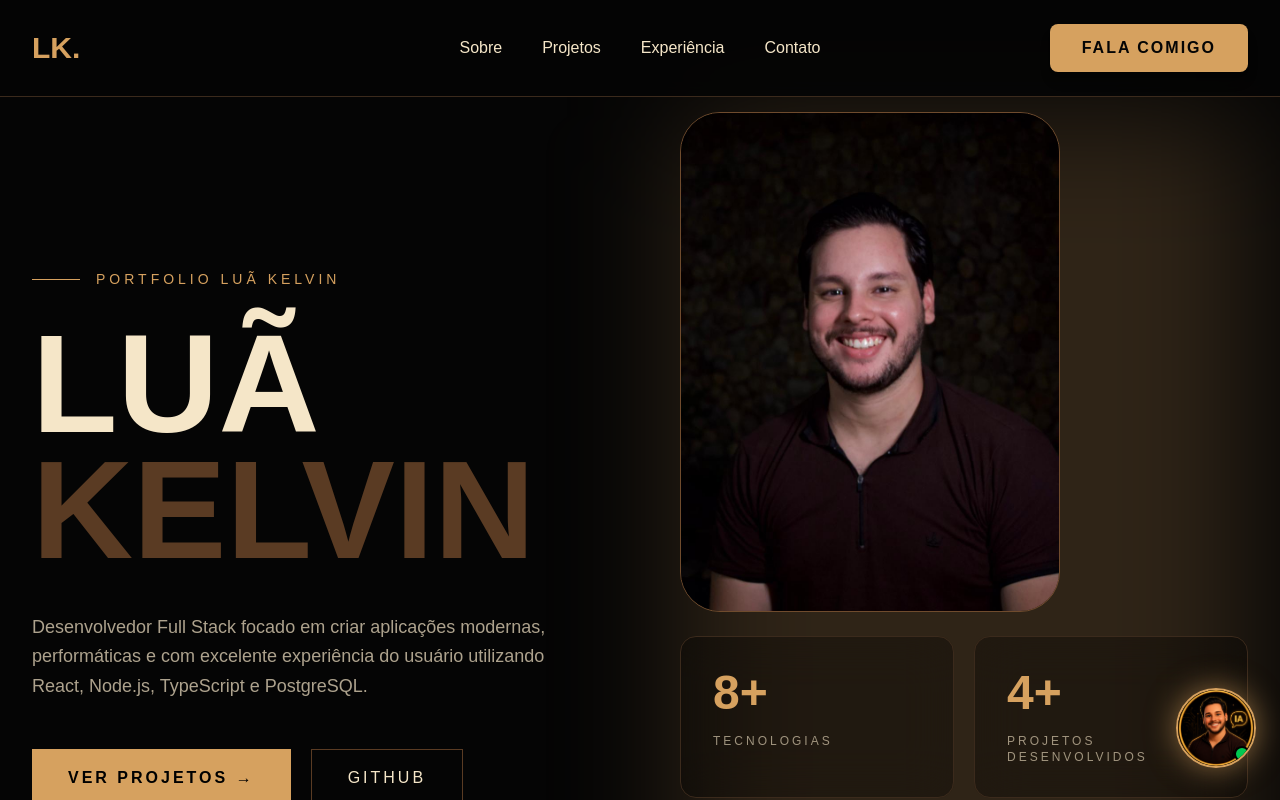
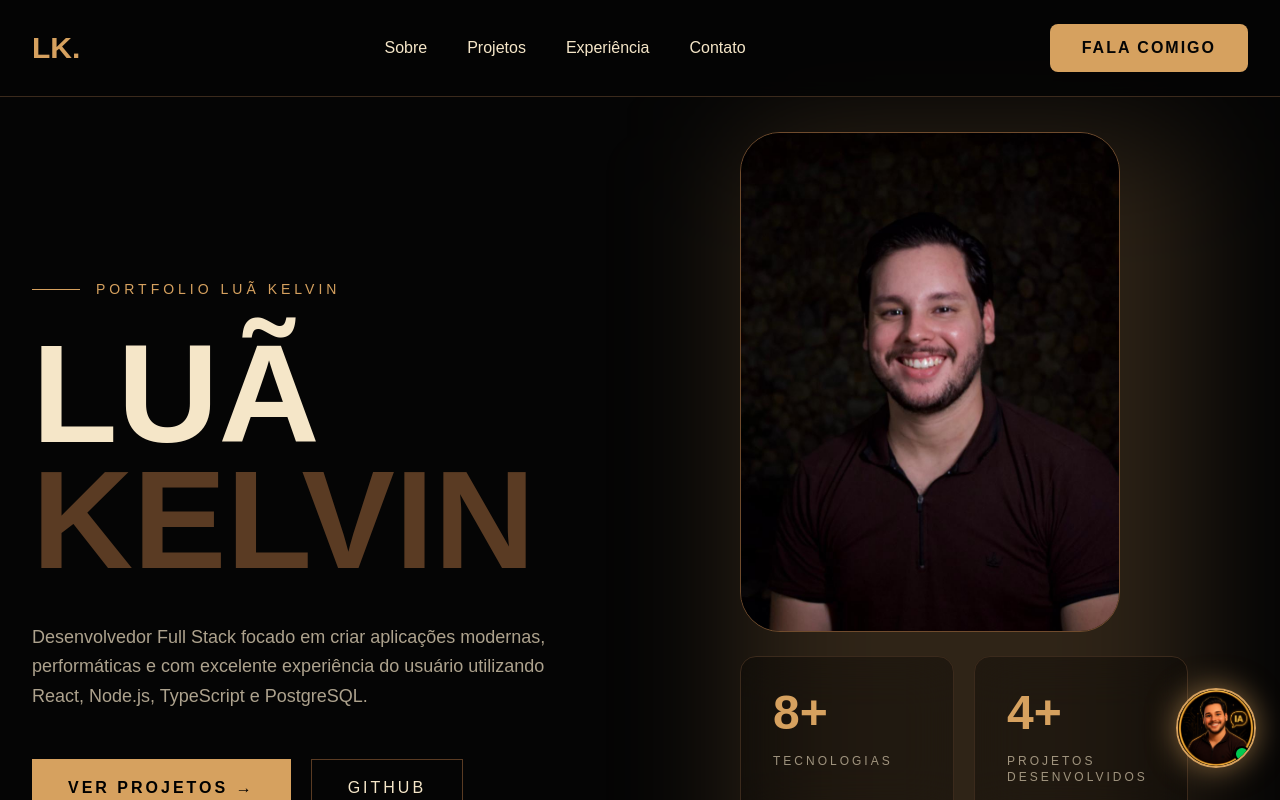
Before and after one commit to lkelvinsilva/portfolio-lua-kelvin, a React app: page / in a window 1280 px wide. Shown: the top 800 px of the page. Built offline with nearby package versions, Linux system fonts and the light colour scheme; the HTML template or start-up script is replaced by a standard one.

Commit message:
fix: edge function vercel config

```diff
--- a/src/components/navbar.tsx
+++ b/src/components/navbar.tsx
@@ -1,67 +1,162 @@
+import { useState } from "react";
+import { motion, AnimatePresence } from "framer-motion";
+
 export default function Navbar() {
+  const [open, setOpen] = useState(false);
+
   return (
     <header className="fixed top-0 left-0 w-full z-50 bg-[#050505]/90 backdrop-blur-md border-b border-[#3b2a1c]">
-      <div className="max-w-7xl mx-auto px-8 h-24 flex items-center">
+      <div className="max-w-7xl mx-auto px-5 md:px-8 h-24 flex items-center justify-between">
 
-        {/* Logo */}
-        <div className="flex-1">
-          <h1 className="text-3xl font-black text-[#d6a15f]">
+        {/* LOGO */}
+        <h1 className="text-2xl md:text-3xl font-black text-[#d6a15f]">
           LK.
         </h1>
-        </div>
 
-        {/* Menu Centralizado */}
-        <nav className="flex gap-10 justify-center flex-1">
+        {/* MENU DESKTOP */}
+        <nav className="hidden md:flex gap-10">
 
-          <a href="#about" className="text-[#f5e6c8] hover:text-[#d6a15f] transition">
+          <a
+            href="#about"
+            className="text-[#f5e6c8] hover:text-[#d6a15f] transition"
+          >
             Sobre
           </a>
 
-          <a href="#projects" className="text-[#f5e6c8] hover:text-[#d6a15f] transition">
+          <a
+            href="#projects"
+            className="text-[#f5e6c8] hover:text-[#d6a15f] transition"
+          >
             Projetos
           </a>
 
-          <a href="#experience" className="text-[#f5e6c8] hover:text-[#d6a15f] transition">
+          <a
+            href="#experience"
+            className="text-[#f5e6c8] hover:text-[#d6a15f] transition"
+          >
             Experiência
           </a>
 
-          <a href="#contact" className="text-[#f5e6c8] hover:text-[#d6a15f] transition">
+          <a
+            href="#contact"
+            className="text-[#f5e6c8] hover:text-[#d6a15f] transition"
+          >
             Contato
           </a>
 
         </nav>
 
-        {/* Botão Direita */}
-        <div className="flex-1 flex justify-end">
-
+        {/* BOTÃO DESKTOP */}
         <a
-
+          href="https://wa.me/5585994000246"
+          target="_blank"
+          rel="noopener noreferrer"
           className="
+            hidden md:flex
             bg-[#d6a15f]
             text-[#050505]
             font-black
             tracking-[2px]
             uppercase
-    px-8 py-3
+            px-8
+            py-3
             rounded-lg
             hover:bg-[#f5e6c8]
             transition-all
             duration-300
-    shadow-lg
+          "
+        >
+          Fala Comigo
+        </a>
 
+        {/* HAMBURGUER MOBILE */}
+        <button
+          onClick={() => setOpen(!open)}
+          className="md:hidden flex flex-col gap-1"
+        >
+          <span className="w-7 h-[2px] bg-[#d6a15f]" />
+          <span className="w-7 h-[2px] bg-[#d6a15f]" />
+          <span className="w-7 h-[2px] bg-[#d6a15f]" />
+        </button>
+
+      </div>
+
+      {/* MENU MOBILE */}
+      <AnimatePresence>
+
+        {open && (
+
+          <motion.div
+            initial={{ opacity: 0, y: -30 }}
+            animate={{ opacity: 1, y: 0 }}
+            exit={{ opacity: 0, y: -30 }}
+            transition={{ duration: 0.3 }}
+            className="
+              md:hidden
+              bg-[#050505]
+              border-t
+              border-[#3b2a1c]
             "
+          >
+
+            <nav className="flex flex-col p-6 gap-6">
+
+              <a
+                href="#about"
+                onClick={() => setOpen(false)}
+                className="text-[#f5e6c8]"
+              >
+                Sobre
+              </a>
+
+              <a
+                href="#projects"
+                onClick={() => setOpen(false)}
+                className="text-[#f5e6c8]"
+              >
+                Projetos
+              </a>
+
+              <a
+                href="#experience"
+                onClick={() => setOpen(false)}
+                className="text-[#f5e6c8]"
+              >
+                Experiência
+              </a>
+
+              <a
+                href="#contact"
+                onClick={() => setOpen(false)}
+                className="text-[#f5e6c8]"
+              >
+                Contato
+              </a>
+
+              <a
                 href="https://wa.me/5585994000246"
                 target="_blank"
                 rel="noopener noreferrer"
+                className="
+                  bg-[#d6a15f]
+                  text-black
+                  px-5
+                  py-3
+                  rounded-lg
+                  text-center
+                  font-semibold
+                "
               >
-
-
-  FALA COMIGO
+                Fala Comigo
               </a>
 
-        </div>
+            </nav>
 
-      </div>
+          </motion.div>
+
+        )}
+
+      </AnimatePresence>
     </header>
   );
 }
--- a/src/sections/Hero.tsx
+++ b/src/sections/Hero.tsx
@@ -2,7 +2,7 @@ import { motion } from "framer-motion";
 
 export default function Hero() {
   return (
-    <section className="min-h-screen flex items-center pt-28 px-8">
+    <section className="min-h-screen flex items-center pt-24 px-5 sm:px-8">
 
       <div className="max-w-7xl mx-auto w-full grid lg:grid-cols-2 gap-20 items-center">
 
@@ -26,11 +26,11 @@ export default function Hero() {
           {/* TITLE */}
           <h1 className="leading-[0.9] uppercase">
 
-            <span className="block text-[110px] md:text-[140px] font-black text-[#f5e6c8]">
+            <span className="block text-[72px] sm:text-[90px] md:text-[140px] font-black text-[#f5e6c8]">
               LUÃ
             </span>
 
-            <span className="block text-[110px] md:text-[140px] font-black text-[#5a3b23]">
+            <span className="block text-[72px] sm:text-[90px] md:text-[140px] font-black text-[#5a3b23]">
               KELVIN
             </span>
 
@@ -46,7 +46,7 @@ export default function Hero() {
           </p>
 
           {/* BUTTONS */}
-          <div className="flex flex-wrap gap-5 mt-12">
+          <div className="flex flex-col sm:flex-row gap-5 mt-12">
 
             <button className="bg-[#d6a15f] text-black px-9 py-4 uppercase tracking-[3px] font-semibold hover:scale-105 transition duration-300">
 
@@ -73,13 +73,13 @@ export default function Hero() {
         >
 
           {/* PHOTO */}
-          <div className="relative">
+          <div className="relative mt-9 w-full max-w-md">
 
             {/* GLOW */}
             <div className="absolute inset-0 bg-[#d6a15f]/20 blur-3xl rounded-[40px]" />
 
             {/* IMAGE */}
-            <div className="relative w-[380px] h-[500px] rounded-[40px] overflow-hidden border border-[#6f4b2d]">
+            <div className="relative w-[280px] sm:w-[340px] md:w-[380px] h-[380px] sm:h-[450px] md:h-[500px] rounded-[40px] overflow-hidden border border-[#6f4b2d]">
 
               <img
                 src="/perfil.jpeg"
```
Lines whose indentation alone changed are shown as unchanged.
